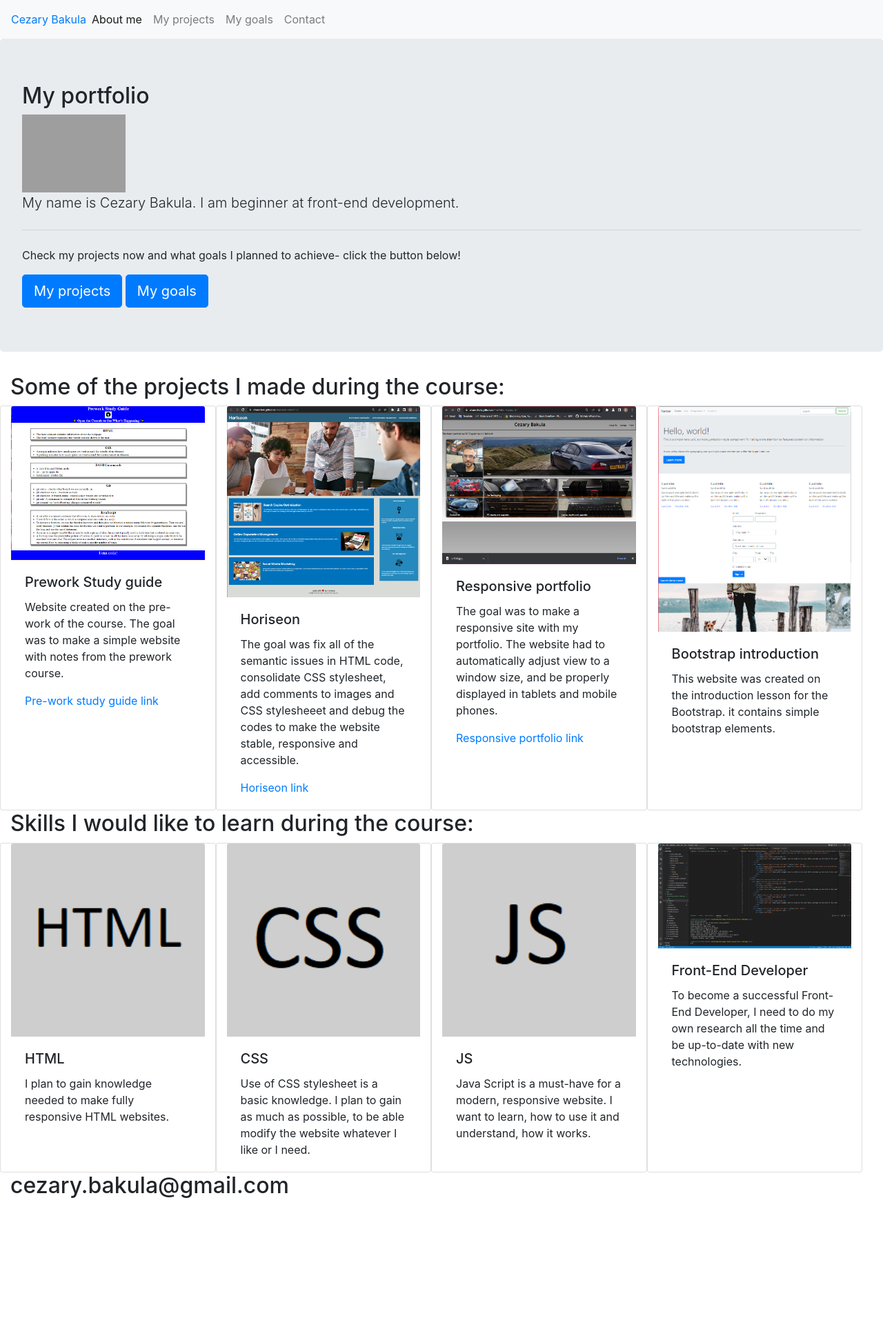
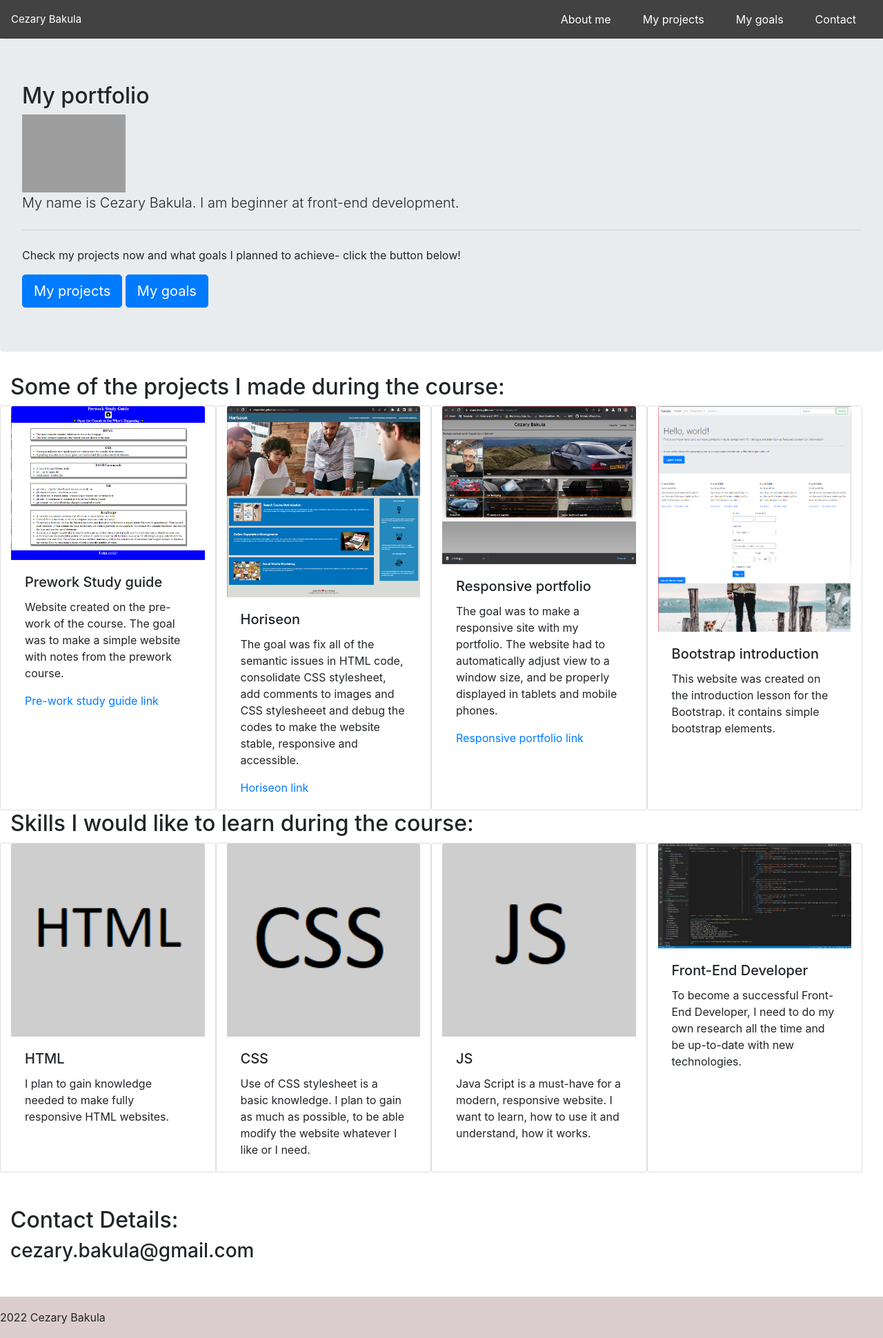
Before and after one commit to charechek/challange-3-bootstrap-portfolio, a plain HTML site: page index.html in a window 1280 px wide. Shown: the whole page at 69% size. Before the commit the page ends 1747 px from the top, so only its background shows below. Drawn offline with nearby package versions, Linux system fonts and the light colour scheme; grey boxes are pictures that could not be loaded.

Commit message:
edited style.css file(added #contact, footer, card, jumbotron and navbar properties), added footer and my goals button on jumbotron

```diff
--- a/css/style.css
+++ b/css/style.css
@@ -0,0 +1,35 @@
+#contact{
+    line-height: 60px;
+    margin-top: 50px;
+}
+footer {
+    line-height: 60px;
+    background-color: #bda2a285;
+    margin-top: 50px;
+
+  }
+  .card {
+    margin: 0 auto;
+  }
+  .customNav {
+    width: 100%;
+    background: url(../images/transparency.png);
+    background-color: transparent !important;
+  }
+  .navbar-nav{
+    margin-left: auto;
+    margin-right: 0 !important;
+  }
+  .nav-item{
+    margin: 0px 15px;
+  }
+ .nav-item:hover {
+    text-decoration: none;
+    background: rgba(0, 0, 0, 0.301);
+  }
+  .customNav a {
+    color: white !important;
+  }
+  .nav{
+    font-size: 15px;
+  }
--- a/index.html
+++ b/index.html
@@ -12,7 +12,7 @@
 </head>
 <body>
     <!-- Here is a navbar from bootstrap with links to corresponding sections -->
-    <nav class="navbar navbar-expand-lg navbar-light bg-light">
+    <nav class="customNav navbar navbar-expand-lg navbar-light bg-light">
         <a class="nav" href="#nav">Cezary Bakula</a>
         <button class="navbar-toggler" type="button" data-toggle="collapse" data-target="#navbarNav" aria-controls="navbarNav" aria-expanded="false" aria-label="Toggle navigation">
           <span class="navbar-toggler-icon"></span>
@@ -116,10 +116,12 @@
     <!-- end sections -->
     <!-- Contact section - email address -->
 <section class="container-fluid" id="contact">
-    <e-mail><h2>cezary.bakula@gmail.com</h2></e-mail>
+    <h2>Contact Details:</h2>
+    <e-mail><h3>cezary.bakula@gmail.com</h3></e-mail>
 </section>
 <!-- end contact section -->
 </body>
+<footer>2022 Cezary Bakula</footer>
 <!-- Java script required by bootstrap -->
 <script src="https://code.jquery.com/jquery-3.3.1.slim.min.js" integrity="sha384-q8i/X+965DzO0rT7abK41JStQIAqVgRVzpbzo5smXKp4YfRvH+8abtTE1Pi6jizo" crossorigin="anonymous"></script>
 <script src="https://cdn.jsdelivr.net/npm/popper.js@1.14.7/dist/umd/popper.min.js" integrity="sha384-UO2eT0CpHqdSJQ6hJty5KVphtPhzWj9WO1clHTMGa3JDZwrnQq4sF86dIHNDz0W1" crossorigin="anonymous"></script>
```
Also changed, not shown: images/desktop-computers.jpg (deleted), images/remapping.jpg (deleted), images/transparency.png (added), 1 other file.
